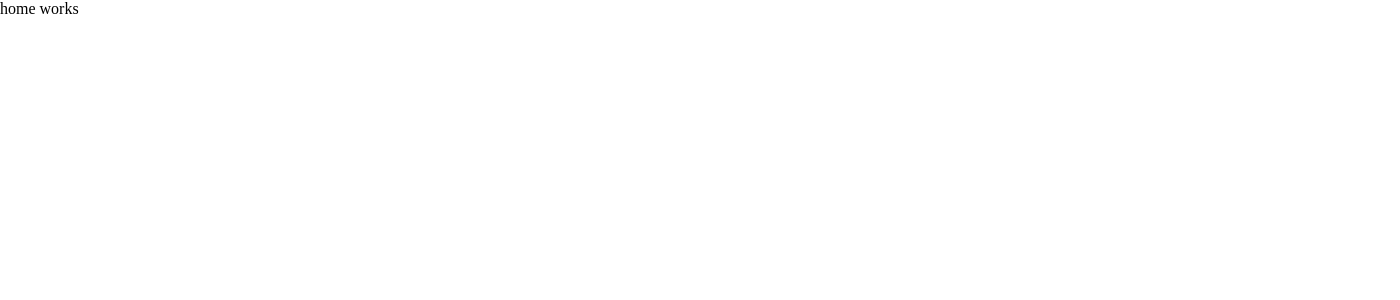
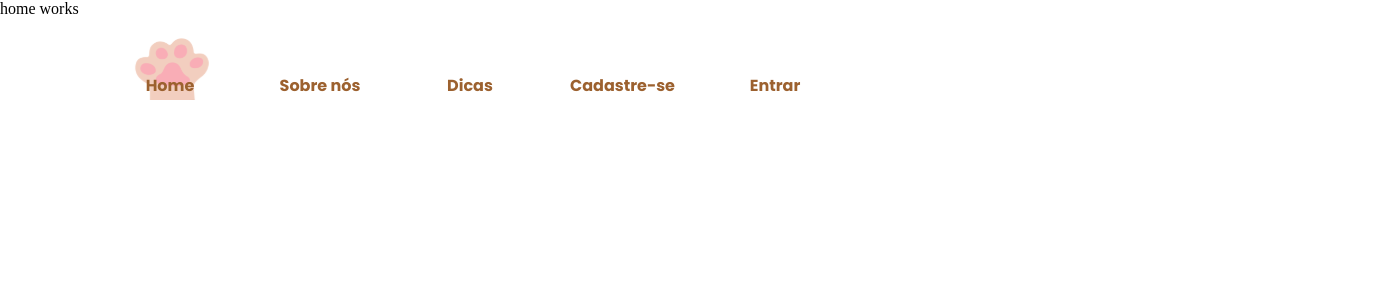
Before and after one commit to estartandodevs-course/barking-pets, a React (Create React App) app: page / in a window 1280 px wide. Shown: the top 300 px of the page, 1400 px wide, since content can reach past the window. Built offline with nearby package versions, Linux system fonts and the light colour scheme.

Commit message:
Teste do componente

```diff
--- a/src/pages/Home/index.js
+++ b/src/pages/Home/index.js
@@ -1,5 +1,11 @@
 import React from "react";
+import { MenuDesktop } from "../../components";
 
-const Home = () => <div>home works</div>;
+const Home = () => (
+  <div>
+    home works
+    <MenuDesktop />
+  </div>
+);
 
 export default Home;
```
